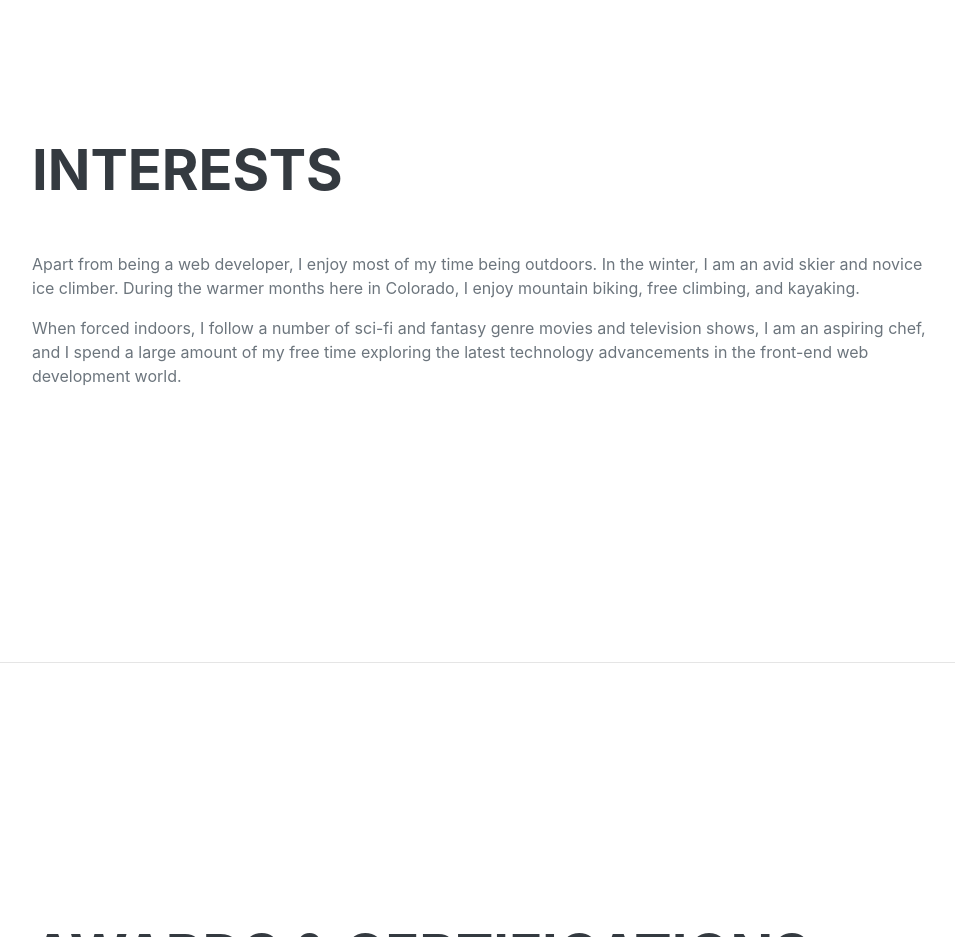
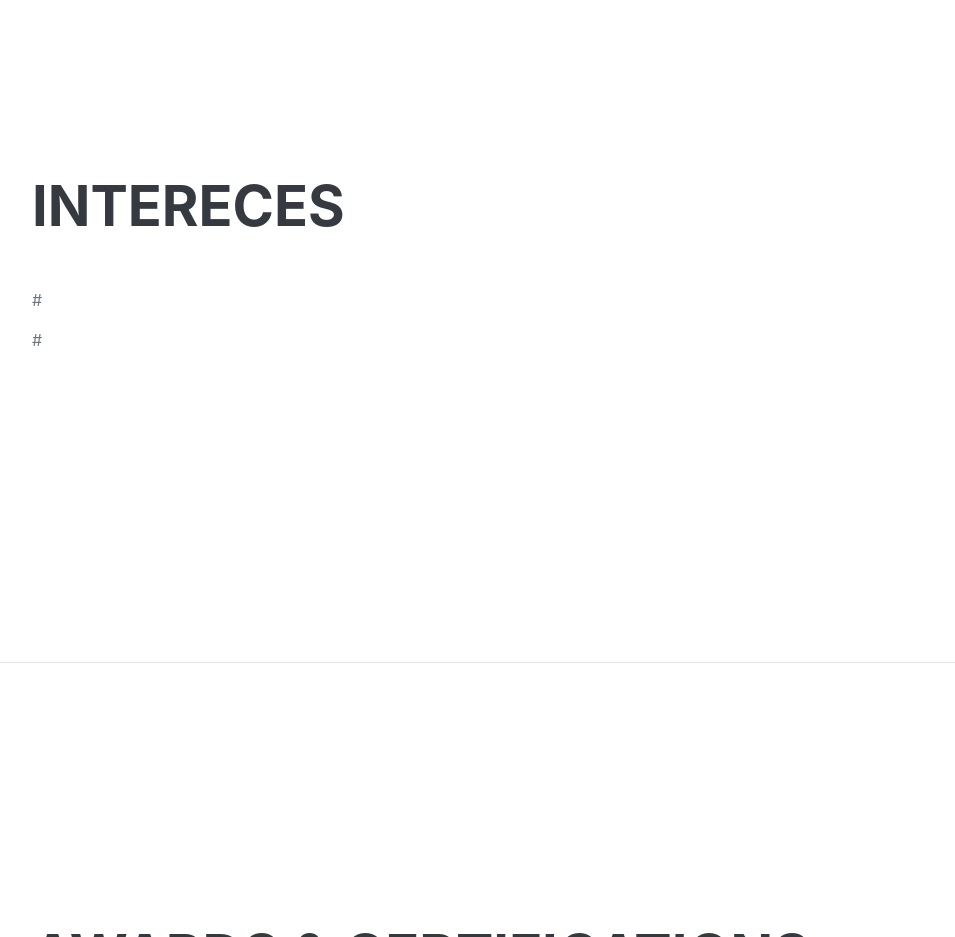
Before and after one commit to Flipe-TI/Flipe-TI.github.io, a plain HTML site: page index.html in a window 1280 px wide. Shown: the part 3400-4337 px from the top of the page, without its empty margins (288-1243 px from the left). Drawn offline with nearby package versions, Linux system fonts and the light colour scheme; a web font is replaced by a local one.

Commit message:
organize

```diff
--- a/index.html
+++ b/index.html
@@ -155,9 +155,9 @@
             <!-- Interests-->
             <section class="resume-section" id="interests">
                 <div class="resume-section-content">
-                    <h2 class="mb-5">Interests</h2>
-                    <p>Apart from being a web developer, I enjoy most of my time being outdoors. In the winter, I am an avid skier and novice ice climber. During the warmer months here in Colorado, I enjoy mountain biking, free climbing, and kayaking.</p>
-                    <p class="mb-0">When forced indoors, I follow a number of sci-fi and fantasy genre movies and television shows, I am an aspiring chef, and I spend a large amount of my free time exploring the latest technology advancements in the front-end web development world.</p>
+                    <h2 class="mb-5">Intereces</h2>
+                    <p>#</p>
+                    <p class="mb-0">#</p>
                 </div>
             </section>
             <hr class="m-0" />
```
